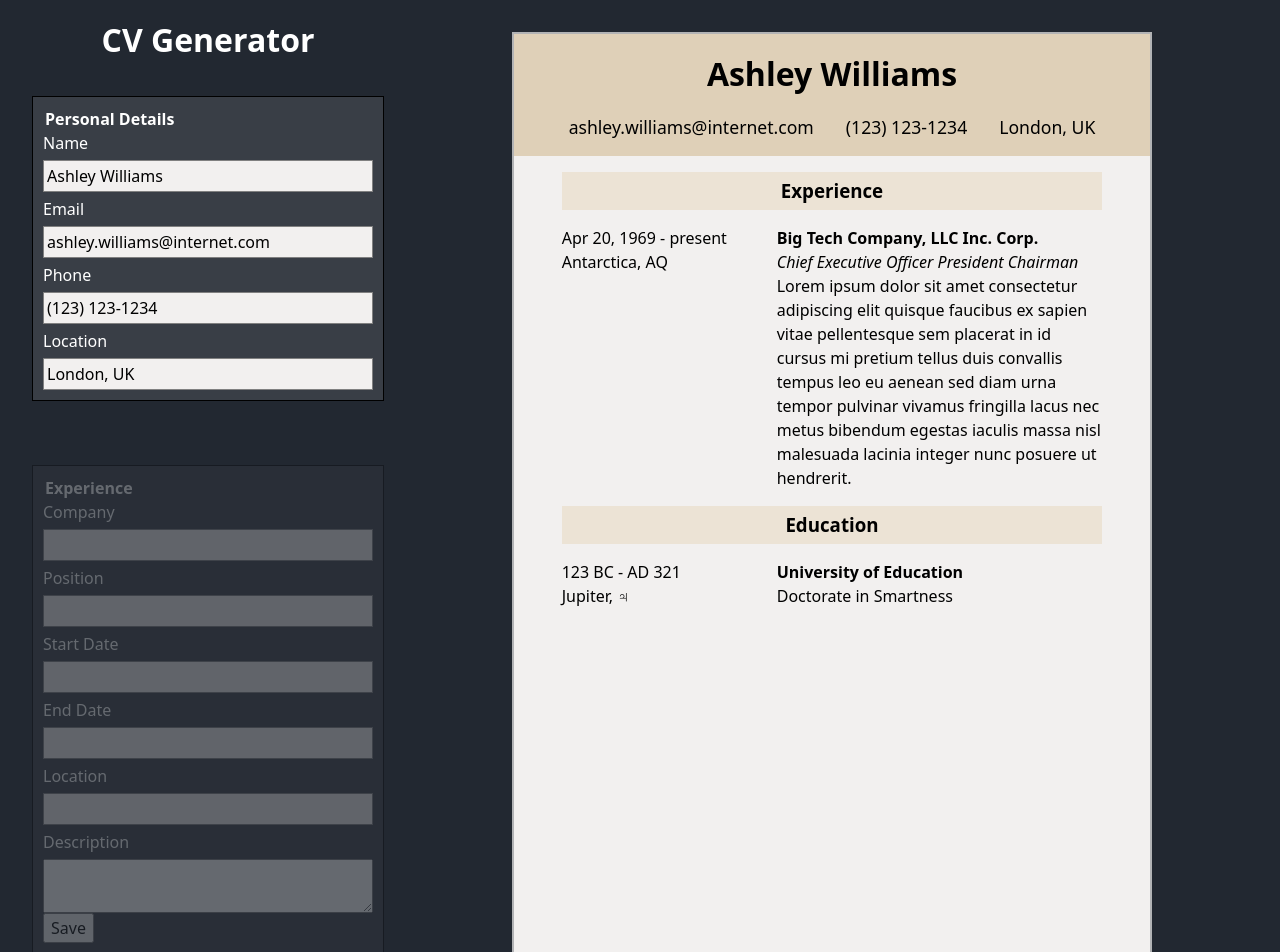
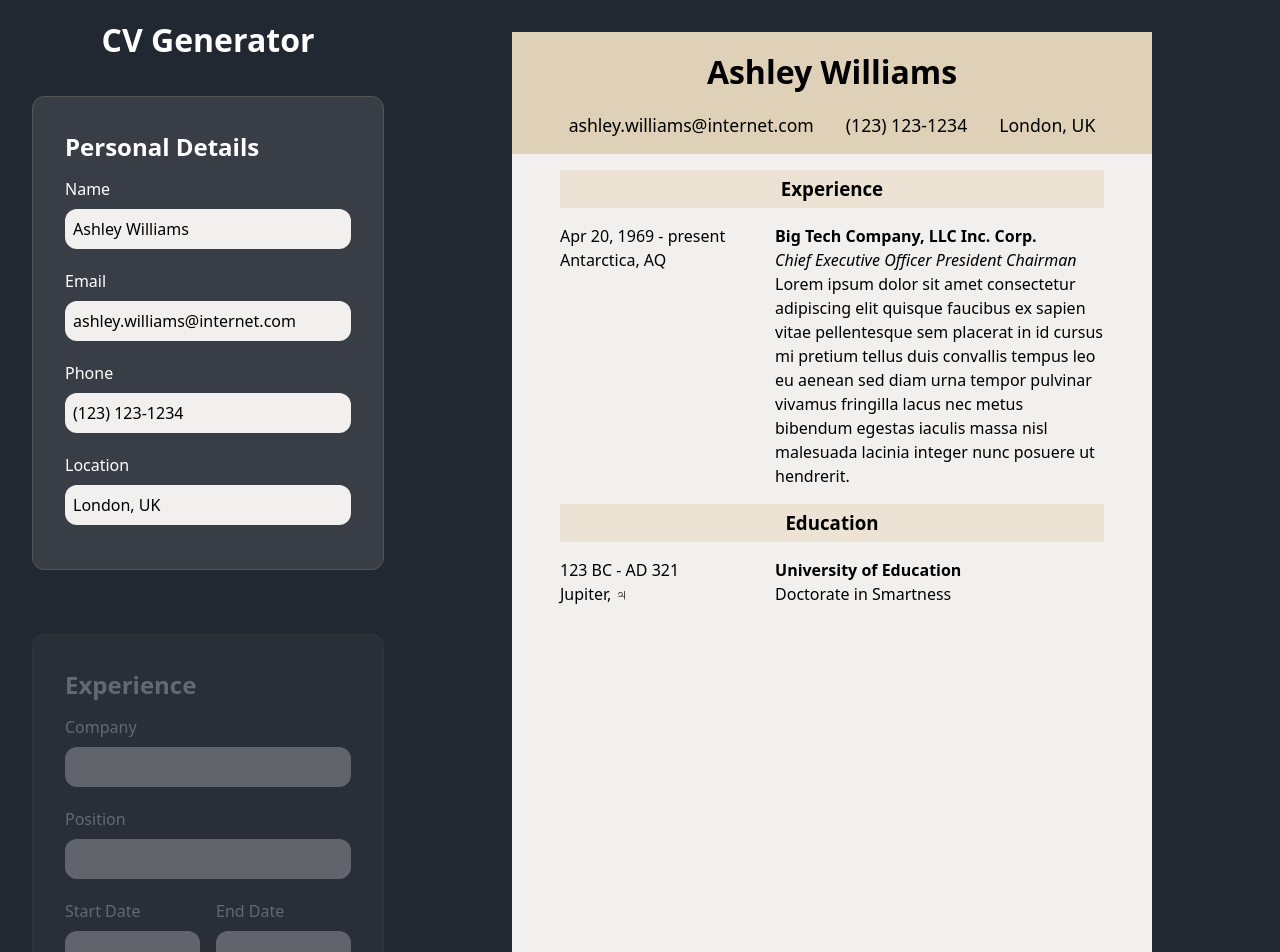
Before and after one commit to CopyypoC/odin-cv-application, a React (Vite) app: page / in a window 1280 px wide. Shown: the top 952 px of the page. Built offline with nearby package versions, Linux system fonts and the light colour scheme.

Commit message:
feat: add form layout and styles

```diff
--- a/src/components/EducationForm.jsx
+++ b/src/components/EducationForm.jsx
@@ -39,27 +39,42 @@ export function EducationForm({
           value={educationItem ? educationItem.degree : ""}
         />
 
+        <div className="date-container">
+          <div className="date-left">
             <label htmlFor="edu-start-date">Start Date</label>
             <input
               type="text"
               id="edu-start-date"
               name="startDate"
               onChange={(e) => {
-            onChange(educationData, e, setEducationData, educationItem.section);
+                onChange(
+                  educationData,
+                  e,
+                  setEducationData,
+                  educationItem.section
+                );
               }}
               value={educationItem ? educationItem.startDate : ""}
             />
-
+          </div>
+          <div className="date-right">
             <label htmlFor="edu-end-date">End Date</label>
             <input
               type="text"
               id="edu-end-date"
               name="endDate"
               onChange={(e) => {
-            onChange(educationData, e, setEducationData, educationItem.section);
+                onChange(
+                  educationData,
+                  e,
+                  setEducationData,
+                  educationItem.section
+                );
               }}
               value={educationItem ? educationItem.endDate : ""}
             />
+          </div>
+        </div>
 
         <label htmlFor="edu-location">Location</label>
         <input
--- a/src/components/ExperienceForm.jsx
+++ b/src/components/ExperienceForm.jsx
@@ -49,6 +49,8 @@ export function ExperienceForm({
           value={experienceItem ? experienceItem.position : ""}
         />
 
+        <div className="date-container">
+          <div className="date-left">
             <label htmlFor="exp-start-date">Start Date</label>
             <input
               type="text"
@@ -64,7 +66,8 @@ export function ExperienceForm({
               }
               value={experienceItem ? experienceItem.startDate : ""}
             />
-
+          </div>
+          <div className="date-right">
             <label htmlFor="exp-end-date">End Date</label>
             <input
               type="text"
@@ -80,6 +83,8 @@ export function ExperienceForm({
               }
               value={experienceItem ? experienceItem.endDate : ""}
             />
+          </div>
+        </div>
 
         <label htmlFor="exp-location">Location</label>
         <input
--- a/src/styles/App.css
+++ b/src/styles/App.css
@@ -1,14 +1,22 @@
 /* Custom Vars */
 #root {
+  /* Main */
   --main-bg-clr: #222831;
   --main-accent-clr: #393e46;
   --font-clr-light: #ffffff;
   --font-clr-dark: #000000;
+
+  /* CV */
   --cv-bg-clr: #f2f0ef;
-  --cv-header--clr: #dfd0b8;
+  --cv-header-clr: #dfd0b8;
   --cv-accent-clr: #ece3d5;
+
+  /* Form */
+  --form-border-clr: 1px solid #555555;
   --form-section-gap: 4rem;
   --section-width: 85%;
+  --input-outline: 3px solid #1e8e94;
+  --save-bg-clr: #0097fa;
 }
 
 /* General */
@@ -34,14 +42,25 @@ form {
   color: var(--font-clr-light);
 }
 
-input {
+input,
+textarea {
   background-color: var(--cv-bg-clr);
-  border: 1px solid gray;
+  border: 0;
   padding: 3px;
+  margin-bottom: 12px;
+  border-radius: 12px;
+  padding: 8px;
+}
+
+input:focus-visible,
+textarea:focus-visible {
+  outline: var(--input-outline);
 }
 
 #description {
+  border-radius: 4px;
   resize: vertical;
+  overflow: hidden;
 }
 
 .cv-form-container {
@@ -50,12 +69,56 @@ input {
 }
 
 .cv-form {
-  border: 1px solid black;
-  padding: 10px;
+  border: var(--form-border-clr);
+  border-radius: 12px;
+  padding: 32px;
+}
+
+legend {
+  padding: 0;
+  font-weight: 600;
+  font-size: 1.5rem;
+  margin-bottom: 12px;
+}
+
+.date-container {
+  display: flex;
+  gap: 16px;
+}
+
+.date-left,
+.date-right {
+  width: 100%;
+}
+
+.date-left input,
+.date-right input {
+  width: 100%;
+}
+
+.date-container label {
+  display: block;
+  margin-bottom: 8px;
 }
 
 .personal-form {
   margin-bottom: var(--form-section-gap);
+}
+
+.save-btn {
+  margin-top: 2rem;
+  padding: 8px 40px;
+  border-radius: 12px;
+  border: 0;
+  background-color: var(--save-bg-clr);
+  color: var(--font-clr-light);
+  font-weight: 500;
+  font-size: 1.2rem;
+}
+
+.save-btn:hover {
+  cursor: pointer;
+  filter: brightness(1.05);
 }
 
 .exp-form,
@@ -76,7 +139,7 @@ legend {
 .edu-form-data {
   display: flex;
   flex-direction: column;
-  gap: 5px;
+  gap: 8px;
 }
 
 .edu-list,
@@ -100,7 +163,6 @@ legend {
   min-height: 70vh;
   width: 50vw;
   margin: 2rem 8rem 2rem 6rem;
-  border: 2px solid rgb(178, 179, 181);
   background-color: var(--cv-bg-clr);
 }
 
@@ -112,7 +174,7 @@ legend {
   display: flex;
   flex-direction: column;
   align-items: center;
-  background-color: var(--cv-header--clr);
+  background-color: var(--cv-header-clr);
 }
 
 .cv header h2 {
```
Lines whose indentation alone changed are shown as unchanged.
